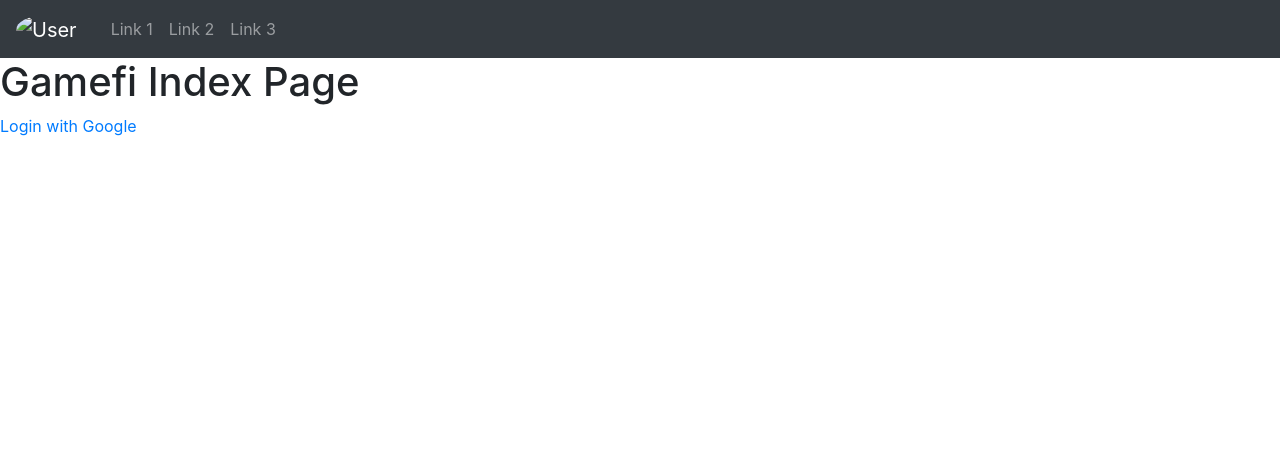
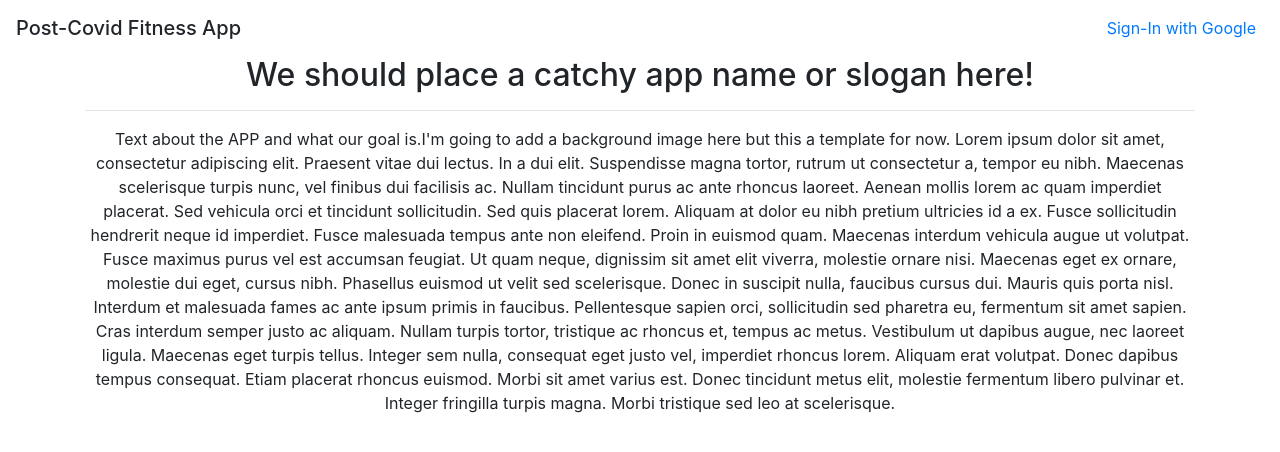
Before and after one commit to ArashMAzizi/FitnessFriendsApp, a Django app: page / in a window 1280 px wide. Shown: the top 452 px of the page. Run offline with Django 3.2, Linux system fonts and the light colour scheme; some libraries are stand-ins or nearby versions.

Commit message:
Updated template files and redesigned the app organization

```diff
--- a/gamifi/templates/gamifi/base.html
+++ b/gamifi/templates/gamifi/base.html
@@ -1,39 +1,58 @@
 <!DOCTYPE html>
 <html>
-{% load static %}
 <head>
+    <title></title>
+    {% load static %}
+    {% load bootstrap4 %}
     <link rel="stylesheet" type="text/css" href="{% static 'gamifi/style.css' %}">
+    <link rel="stylesheet" href="https://maxcdn.bootstrapcdn.com/bootstrap/4.0.0/css/bootstrap.min.css" integrity="sha384-Gn5384xqQ1aoWXA+058RXPxPg6fy4IWvTNh0E263XmFcJlSAwiGgFAW/dAiS6JXm" crossorigin="anonymous">
     <meta charset="utf-8">
     <meta name="viewport" content="width=device-width, initial-scale=1, shrink-to-fit=no">
-    <link rel="stylesheet" href="https://maxcdn.bootstrapcdn.com/bootstrap/4.0.0/css/bootstrap.min.css" integrity="sha384-Gn5384xqQ1aoWXA+058RXPxPg6fy4IWvTNh0E263XmFcJlSAwiGgFAW/dAiS6JXm" crossorigin="anonymous">
-    <title>Group-A10 Project</title>
+</head>
+<body>
+  {% load socialaccount %}
 
-
-<body>
-<nav class="navbar navbar-expand-sm bg-dark navbar-dark">
-  <!-- Brand/logo -->
-  <a class="navbar-brand" href="{% url 'gamifi:profile' %}">
-
-      <img class="rounded-circle account-icon" src="{{ user.profile.image.url }}" alt ="User">
-  </a>
-
-
-  <!-- Links -->
-  <ul class="navbar-nav">
-    <li class="nav-item">
-      <a class="nav-link" href="#">Link 1</a>
-    </li>
-    <li class="nav-item">
-      <a class="nav-link" href="#">Link 2</a>
-    </li>
-    <li class="nav-item">
-      <a class="nav-link" href="#">Link 3</a>
-    </li>
-  </ul>
-</nav>
-
+  <div >
+  <nav class="navbar navbar-expand-sm navbar-transparent">
+    <div class="navbar-collapse ">
+      <ul class="navbar-nav mr-auto">
+              <a class="navbar-brand mb-0 h1 color-warning">Post-Covid Fitness App</a>
+      </ul>
+    </div>
+  {% if user.is_authenticated %}
+    <div class="navbar-collapse collapse w-100 order-3 dual-collapse2">
+            <ul class="nav navbar-nav ml-auto">
+              <li>
+                <a class="nav-link " href="{% url 'gamifi:friends' %}">Friends</a>
+              </li>
+                <li>
+                    <a class="nav-link " href="{% url 'gamifi:leaderboard' %}">Leaderboard</a>
+                </li>
+                <li>
+                    <a class="nav-link " href="{% url 'gamifi:activities' %}">Activity Log</a>
+                </li>
+                <li>
+                    <a class="nav-link" href="{% url 'gamifi:profile' %}">My Profile</a>
+                </li>
+                <li>
+                <a class="nav-link" href="{% url 'gamifi:profile' %}">Sign-Out</a>
+              </li>
+            </ul>
+    </div>
+  {% else %}
+    <div class="navbar-collapse collapse w-100 order-3 dual-collapse2">
+      <ul class="nav navbar-nav ml-auto">
+          <li>
+              <a class="nav-link" href="{% provider_login_url 'google' %}">Sign-In with Google</a>
+          </li>
+      </ul>
+    </div>
+  {% endif %}
+  </div >
+  </nav>
 {% block content %}
 {% endblock %}
+
 </body>
 
 
--- a/gamifi/templates/gamifi/index.html
+++ b/gamifi/templates/gamifi/index.html
@@ -2,13 +2,52 @@
 {%block content %}
 {% load socialaccount %}
 
-<h1>Gamefi Index Page</h1>
 
 {% if user.is_authenticated %}
+
+
 <h2>Welcome, {{ user.username }} !</h2>
 <p>{{ user.email }}</p>
   {% else %}
-    <a href="{% provider_login_url 'google' %}">Login with Google</a>
+  <div class="container">
+    <div class="row" >
+        <div class="col-lg-12 text-center">
+
+            <h2 class="section-heading">We should place a catchy app name or slogan here!</h2>
+            <hr class="primary" />
+            <p>
+                Text about the APP and what our goal is.I'm going to add a background image here but this a template for now. Lorem ipsum dolor sit amet,
+                consectetur adipiscing elit. Praesent vitae dui lectus. In a
+                dui elit. Suspendisse magna tortor, rutrum ut consectetur a,
+                tempor eu nibh. Maecenas scelerisque turpis nunc, vel
+                finibus dui facilisis ac. Nullam tincidunt purus ac ante
+                rhoncus laoreet. Aenean mollis lorem ac quam imperdiet
+                placerat. Sed vehicula orci et tincidunt sollicitudin. Sed
+                quis placerat lorem. Aliquam at dolor eu nibh pretium
+                ultricies id a ex. Fusce sollicitudin hendrerit neque id
+                imperdiet. Fusce malesuada tempus ante non eleifend. Proin
+                in euismod quam. Maecenas interdum vehicula augue ut
+                volutpat. Fusce maximus purus vel est accumsan feugiat. Ut
+                quam neque, dignissim sit amet elit viverra, molestie ornare
+                nisi. Maecenas eget ex ornare, molestie dui eget, cursus
+                nibh. Phasellus euismod ut velit sed scelerisque. Donec in
+                suscipit nulla, faucibus cursus dui. Mauris quis porta nisl.
+                Interdum et malesuada fames ac ante ipsum primis in
+                faucibus. Pellentesque sapien orci, sollicitudin sed
+                pharetra eu, fermentum sit amet sapien. Cras interdum semper
+                justo ac aliquam. Nullam turpis tortor, tristique ac rhoncus
+                et, tempus ac metus. Vestibulum ut dapibus augue, nec
+                laoreet ligula. Maecenas eget turpis tellus. Integer sem
+                nulla, consequat eget justo vel, imperdiet rhoncus lorem.
+                Aliquam erat volutpat. Donec dapibus tempus consequat. Etiam
+                placerat rhoncus euismod. Morbi sit amet varius est. Donec
+                tincidunt metus elit, molestie fermentum libero pulvinar et.
+                Integer fringilla turpis magna. Morbi tristique sed leo at
+                scelerisque.
+            </p>
+        </div>
+
+    </div>
+</div>
   {% endif %}
-
 {% endblock %}
```
Also changed, not shown: gamifi/static/gamifi/style.css (line endings or trailing spaces).
